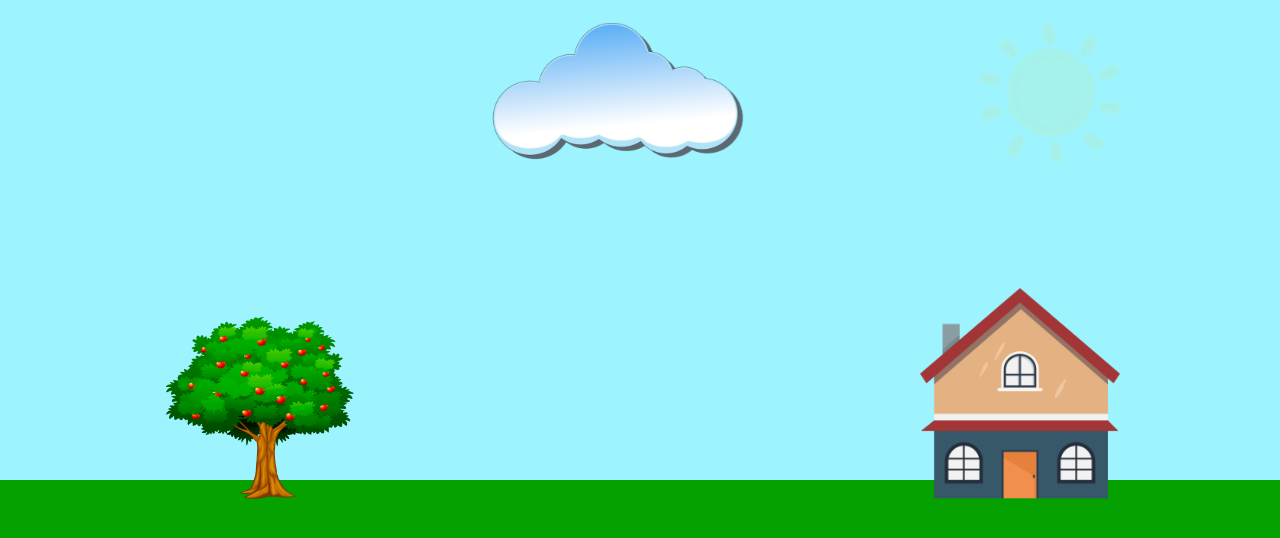
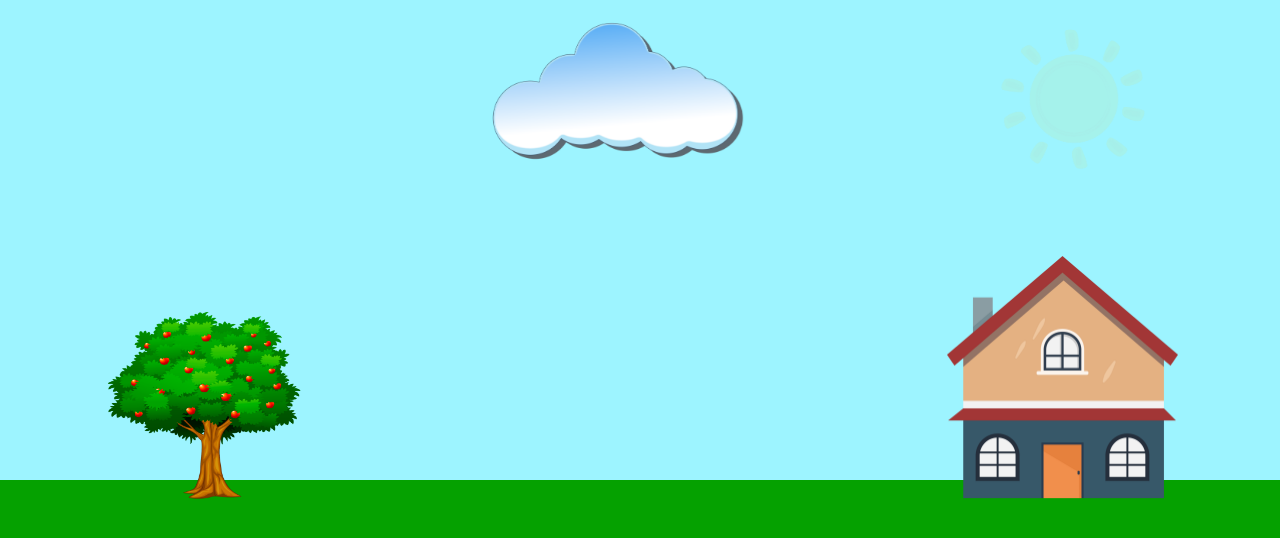
Before and after one commit to Gonzx77/animacionesCSS, a plain HTML site: page index.html in a window 1280 px wide. Drawn offline with Linux system fonts and the light colour scheme.

Commit message:
Se actualizo la animacion

```diff
--- a/style.css
+++ b/style.css
@@ -23,8 +23,8 @@
 #arbol{
     position: absolute;
     bottom: 0;
-    width: 200px;
-    margin-left: 160px;
+    width: 16vw;
+    margin-left: 8vw;
     transform: translateY(20px);
     z-index: +1;
 }
@@ -32,8 +32,8 @@
     position: absolute;
     bottom: 0;
     right: 0;
-    width: 200px;
-    margin-right: 160px;
+    width: 18vw;
+    margin-right: 8vw;
     transform: translateY(20px);
     z-index: +1;
 }
@@ -46,8 +46,8 @@
     position: absolute;
     right: 0;
     top: 0;
-    margin-top: 20px;
-    margin-right: 100px;
+    margin-top: 2vw;
+    margin-right: 6vw;
     width: 260px;
     z-index: +1;
 }
@@ -68,7 +68,7 @@
     animation-name: lluvia;
     animation-duration: 20s;
     width: 18vw;
-    height: 320px;
+    height: 62vh;
     margin-top: 140px;
     margin-left: 39vw;
     position: absolute;
@@ -81,11 +81,11 @@
     animation-name: flor;
     animation-duration: 2s;
     animation-fill-mode: forwards;
-    margin-left: 30vw;
+    margin-left: 12vw;
     transform: translateY(10px);
     position: absolute;
     bottom: 0;
-    width: 60px;
+    width: 5vw;
     z-index: +1;
 }
 
```
